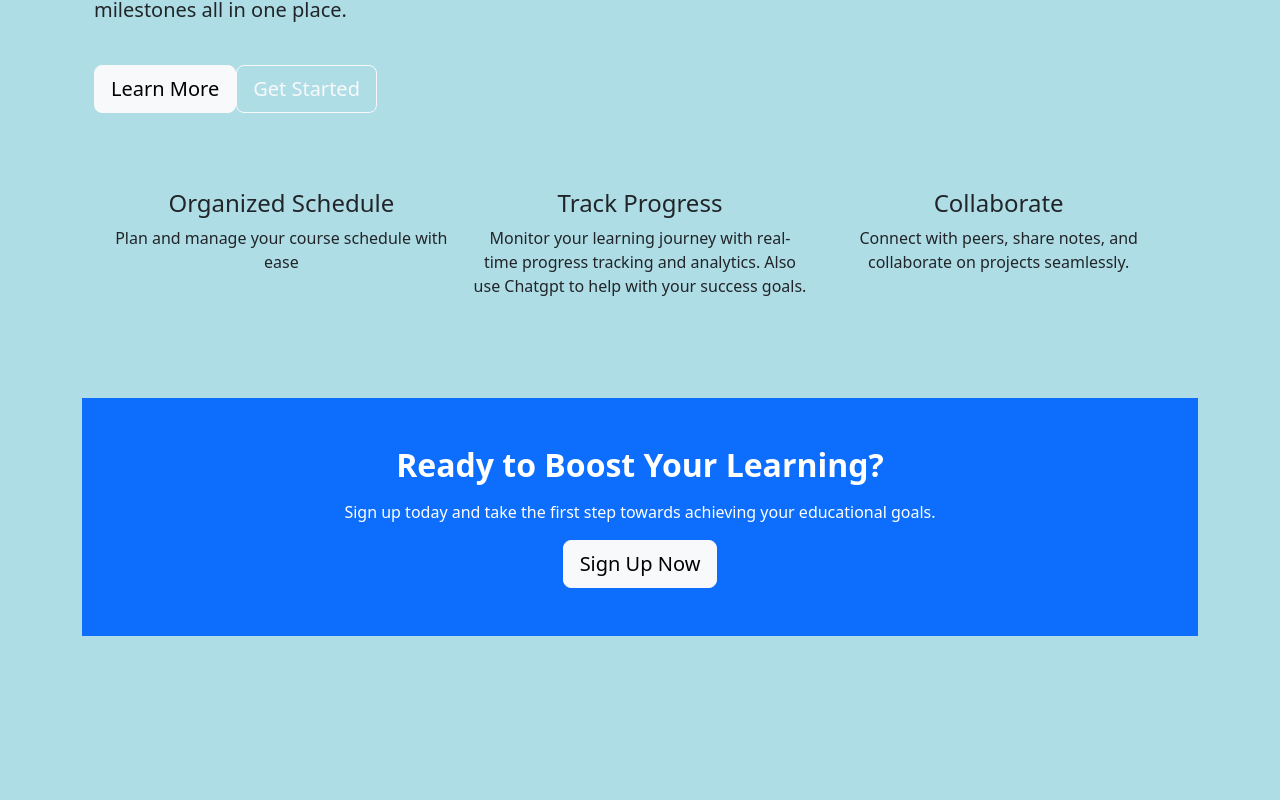
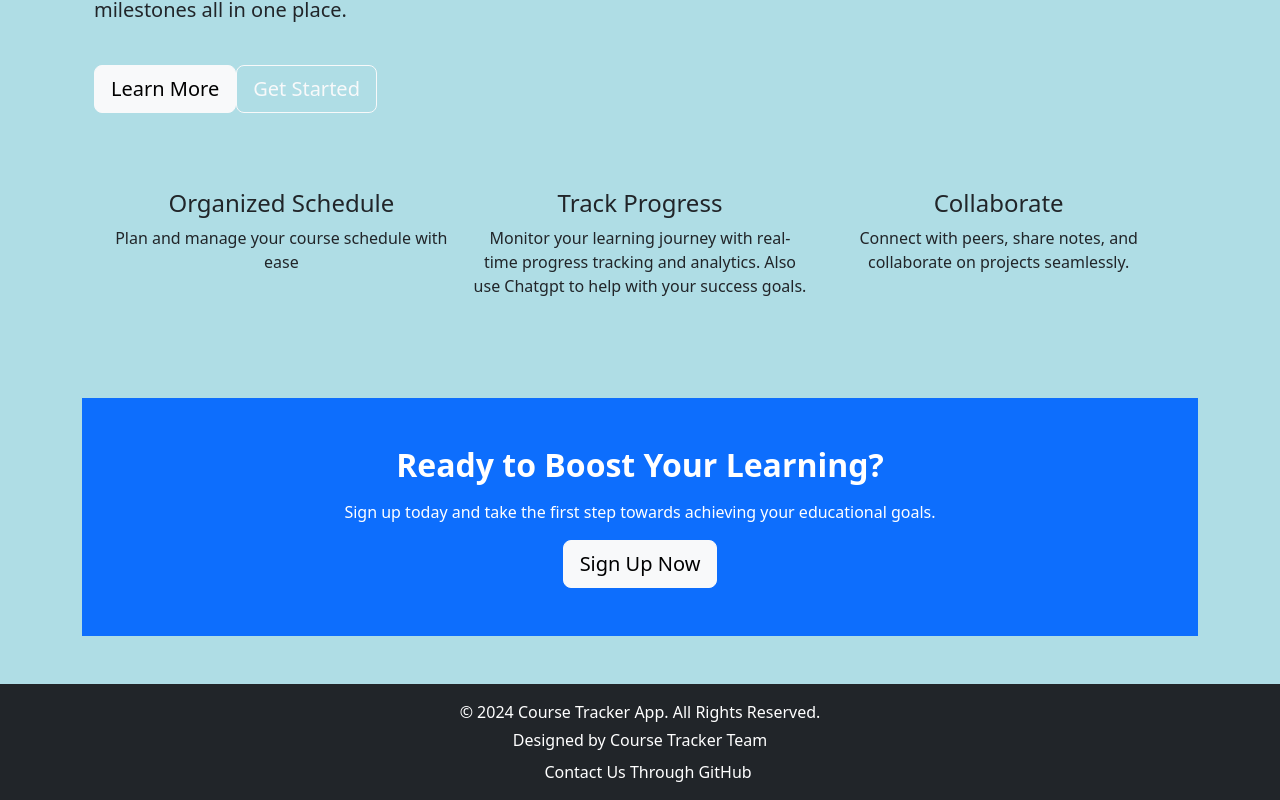
Before and after one commit to treytaylersmith/Online-Note-Sharing-App, a React (Vite) app in the folder client/: page / in a window 1280 px wide. Shown: the part 222-1022 px from the top of the page. Before the commit the page ends 858 px from the top, so only its background shows below. Built offline with nearby package versions, Linux system fonts and the light colour scheme.

Commit message:
added footer to Course App

```diff
--- a/client/src/App.jsx
+++ b/client/src/App.jsx
@@ -1,4 +1,5 @@
 import Nav from './components/Nav';
+import Footer from './components/Footer/index';
 import { Outlet } from 'react-router-dom';
 import {
   ApolloClient,
@@ -35,6 +36,7 @@ export default function App() {
         <ApolloProvider client={client}>
         <Nav/>
         <Outlet />
+        <Footer/>
         </ApolloProvider>
         </div>
       </>
--- a/client/src/components/Footer/index.jsx
+++ b/client/src/components/Footer/index.jsx
@@ -0,0 +1,21 @@
+const Footer = () => {
+    return (
+      <footer className="bg-dark text-white mt-5 py-3">
+        <div className="container text-center">
+          <p className="mb-1">&copy; 2024 Course Tracker App. All Rights Reserved.</p>
+          <p className="mb-2">
+            Designed by <span className="text-danger"></span> Course Tracker Team
+          </p>
+          <ul className="list-unstyled d-flex justify-content-center mb-0">
+            <li className="ms-3 ">
+              <a className="text-white hover-underline text-decoration-none link-warning" href="https://github.com/treytaylersmith/Online-Note-Sharing-App">
+                Contact Us Through GitHub
+              </a>
+            </li>
+          </ul>
+        </div>
+      </footer>
+    );
+  };
+
+  export default Footer;
```
